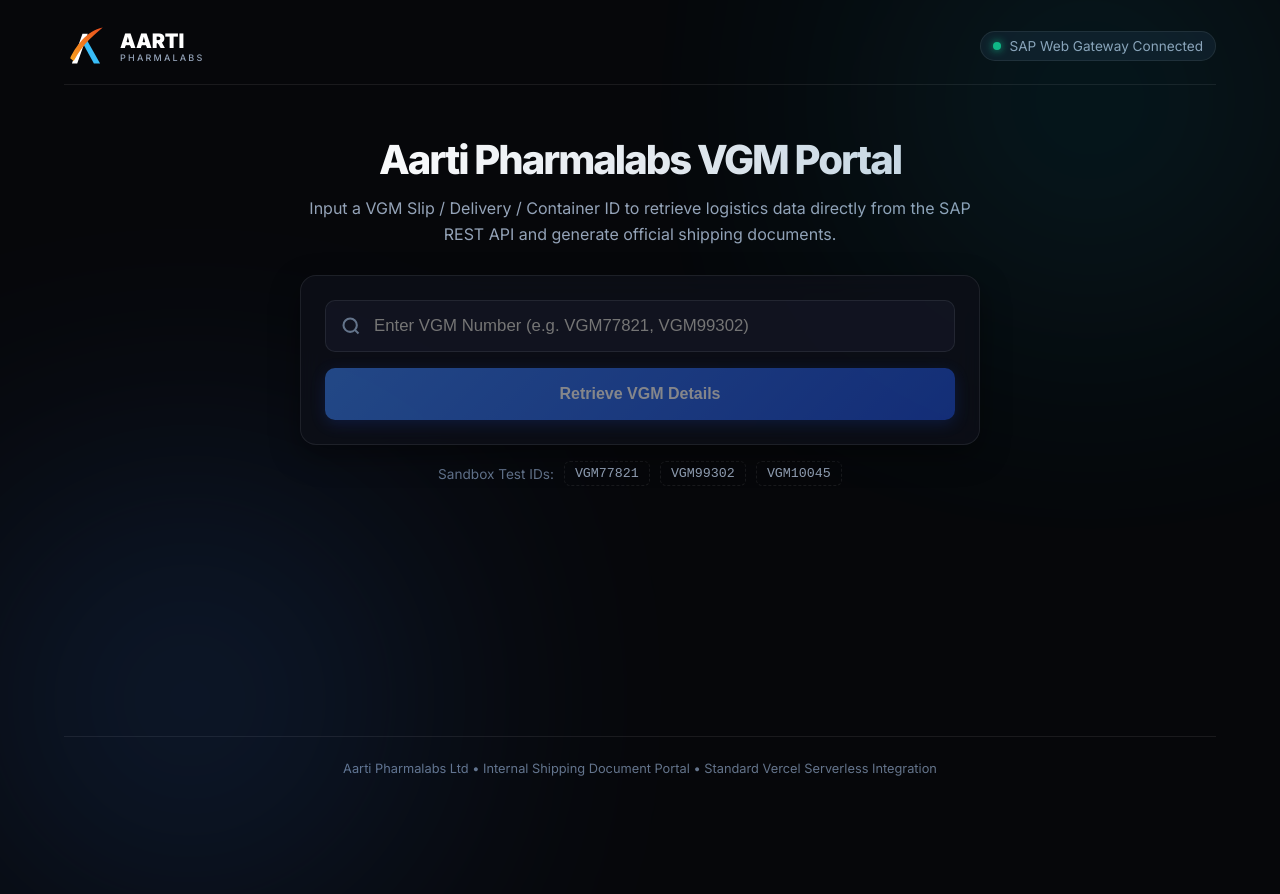
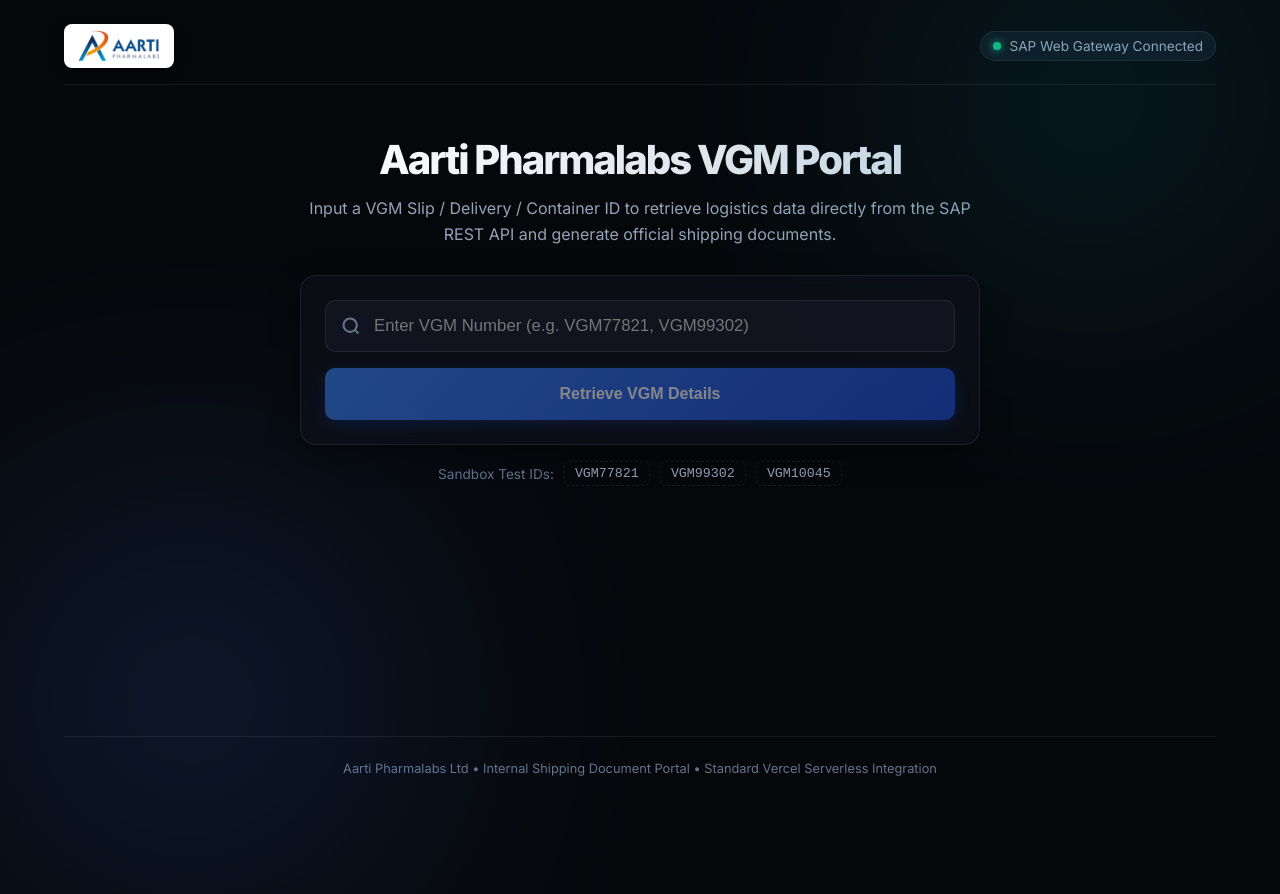
Before and after one commit to MortalGT/AartiVGMPrint, a Next.js app: page / in a window 1280 px wide. Shown: the top 894 px of the page. Built offline with nearby package versions, Linux system fonts and the light colour scheme.

Commit message:
style: replace custom SVG logo with the official image-based brand asset

```diff
--- a/src/app/globals.css
+++ b/src/app/globals.css
@@ -15,11 +15,6 @@
   --error: #ef4444;
   --error-bg: rgba(239, 68, 68, 0.07);
   --font-family: var(--font-sans), system-ui, -apple-system, sans-serif;
-
-  /* Logo Screen/Dark-mode Colors */
-  --logo-dark-blue: #ffffff;
-  --logo-light-blue: #38bdf8;
-  --logo-orange: #f97316;
 }
 
 /* SCREEN RESET & GENERAL BASE */
@@ -94,40 +89,26 @@
   padding-bottom: 16px;
 }
 
-/* BRAND LOGO GRAPHIC SYSTEM */
-.aarti-brand-logo {
+/* BRAND LOGO IMAGE WRAPPERS */
+.logo-container-screen {
+  background-color: #ffffff;
+  padding: 6px 14px;
+  border-radius: 8px;
   display: flex;
   align-items: center;
-  gap: 12px;
+  justify-content: center;
+  box-shadow: 0 4px 12px rgba(0, 0, 0, 0.25);
+  transition: transform 0.2s ease;
 }
 
-.aarti-symbol {
-  width: 44px;
-  height: 44px;
-  flex-shrink: 0;
+.logo-container-screen:hover {
+  transform: translateY(-1px);
 }
 
-.aarti-text-group {
-  display: flex;
-  flex-direction: column;
-  line-height: 1;
-}
-
-.aarti-text-top {
-  font-size: 20px;
-  font-weight: 900;
-  letter-spacing: -0.2px;
-  color: var(--logo-dark-blue);
-  transition: color 0.2s ease;
-}
-
-.aarti-text-bottom {
-  font-size: 9px;
-  font-weight: 500;
-  letter-spacing: 2.2px;
-  color: var(--text-secondary);
-  margin-top: 2px;
-  transition: color 0.2s ease;
+.aarti-brand-logo-img {
+  height: 32px;
+  width: auto;
+  display: block;
 }
 
 .connection-badge {
@@ -721,13 +702,6 @@
     padding: 0 !important;
   }
 
-  /* Setup brand print logo values */
-  :root {
-    --logo-dark-blue: #0c3260 !important;
-    --logo-light-blue: #0092d6 !important;
-    --logo-orange: #ea5e1a !important;
-  }
-
   /* Show Aarti print layout container */
   .aarti-print-document {
     display: block !important;
@@ -752,32 +726,28 @@
     height: 70px;
   }
 
-  .header-logo-container .aarti-brand-logo {
+  .logo-container-screen {
+    display: none !important;
+  }
+
+  .logo-container-print {
+    display: block !important;
     position: absolute;
     left: 0;
     top: 50%;
     transform: translateY(-50%);
   }
 
-  .aarti-symbol {
-    width: 50px !important;
-    height: 50px !important;
-  }
-
-  .aarti-text-top {
-    font-size: 24px !important;
-    color: #0c3260 !important;
-  }
-
-  .aarti-text-bottom {
-    font-size: 10px !important;
-    color: #718096 !important;
+  .aarti-brand-logo-img-print {
+    height: 52px;
+    width: auto;
+    display: block;
   }
 
   .header-titles {
     text-align: center;
     width: 100%;
-    padding-left: 140px; /* offset the logo width */
+    padding-left: 170px; /* offset the logo image width */
   }
 
   .aarti-title-main {
--- a/src/app/page.tsx
+++ b/src/app/page.tsx
@@ -93,25 +93,8 @@
 
         {/* HEADER SECTION (Screen Only) */}
         <header className="screen-header">
-          <div className="aarti-brand-logo">
-            <svg className="aarti-symbol" viewBox="0 0 100 100" fill="none" xmlns="http://www.w3.org/2000/svg">
-              <defs>
-                <linearGradient id="aarti-orange-grad-screen" x1="0%" y1="100%" x2="100%" y2="0%">
-                  <stop offset="0%" stopColor="#f89e1b" />
-                  <stop offset="100%" stopColor="#e84c1f" />
-                </linearGradient>
-              </defs>
-              {/* Refined Dark Blue Left Leg */}
-              <path d="M18 90 L42 22 L54 22 L30 90 Z" fill="var(--logo-dark-blue)" />
-              {/* Refined Light Blue Right Leg */}
-              <path d="M44 46 L68 90 L82 90 L53 38 Z" fill="var(--logo-light-blue)" />
-              {/* High-fidelity Orange Swoosh with Gradient Overlay */}
-              <path d="M14 78 C 24 55, 52 14, 88 8 C 72 22, 45 42, 22 84 Z" fill="url(#aarti-orange-grad-screen)" />
-            </svg>
-            <div className="aarti-text-group">
-              <div className="aarti-text-top">AARTI</div>
-              <div className="aarti-text-bottom">PHARMALABS</div>
-            </div>
+          <div className="logo-container-screen">
+            <img src="/logo.png" alt="Aarti Pharmalabs" className="aarti-brand-logo-img" />
           </div>
           <div className="connection-badge">
             <span className="status-indicator active"></span>
@@ -366,25 +349,8 @@
           {/* Header Section */}
           <div className="print-header-layout">
             <div className="header-logo-container">
-              <div className="aarti-brand-logo">
-                <svg className="aarti-symbol" viewBox="0 0 100 100" fill="none" xmlns="http://www.w3.org/2000/svg">
-                  <defs>
-                    <linearGradient id="aarti-orange-grad-print" x1="0%" y1="100%" x2="100%" y2="0%">
-                      <stop offset="0%" stopColor="#f89e1b" />
-                      <stop offset="100%" stopColor="#e84c1f" />
-                    </linearGradient>
-                  </defs>
-                  {/* Refined Dark Blue Left Leg */}
-                  <path d="M18 90 L42 22 L54 22 L30 90 Z" fill="var(--logo-dark-blue)" />
-                  {/* Refined Light Blue Right Leg */}
-                  <path d="M44 46 L68 90 L82 90 L53 38 Z" fill="var(--logo-light-blue)" />
-                  {/* High-fidelity Orange Swoosh with Gradient Overlay */}
-                  <path d="M14 78 C 24 55, 52 14, 88 8 C 72 22, 45 42, 22 84 Z" fill="url(#aarti-orange-grad-print)" />
-                </svg>
-                <div className="aarti-text-group">
-                  <div className="aarti-text-top">AARTI</div>
-                  <div className="aarti-text-bottom">PHARMALABS</div>
-                </div>
+              <div className="logo-container-print">
+                <img src="/logo.png" alt="Aarti Pharmalabs" className="aarti-brand-logo-img-print" />
               </div>
               <div className="header-titles">
                 <h1 className="aarti-title-main">AARTI PHARMALABS LTD</h1>
```
Also changed, not shown: public/logo.png (added).
